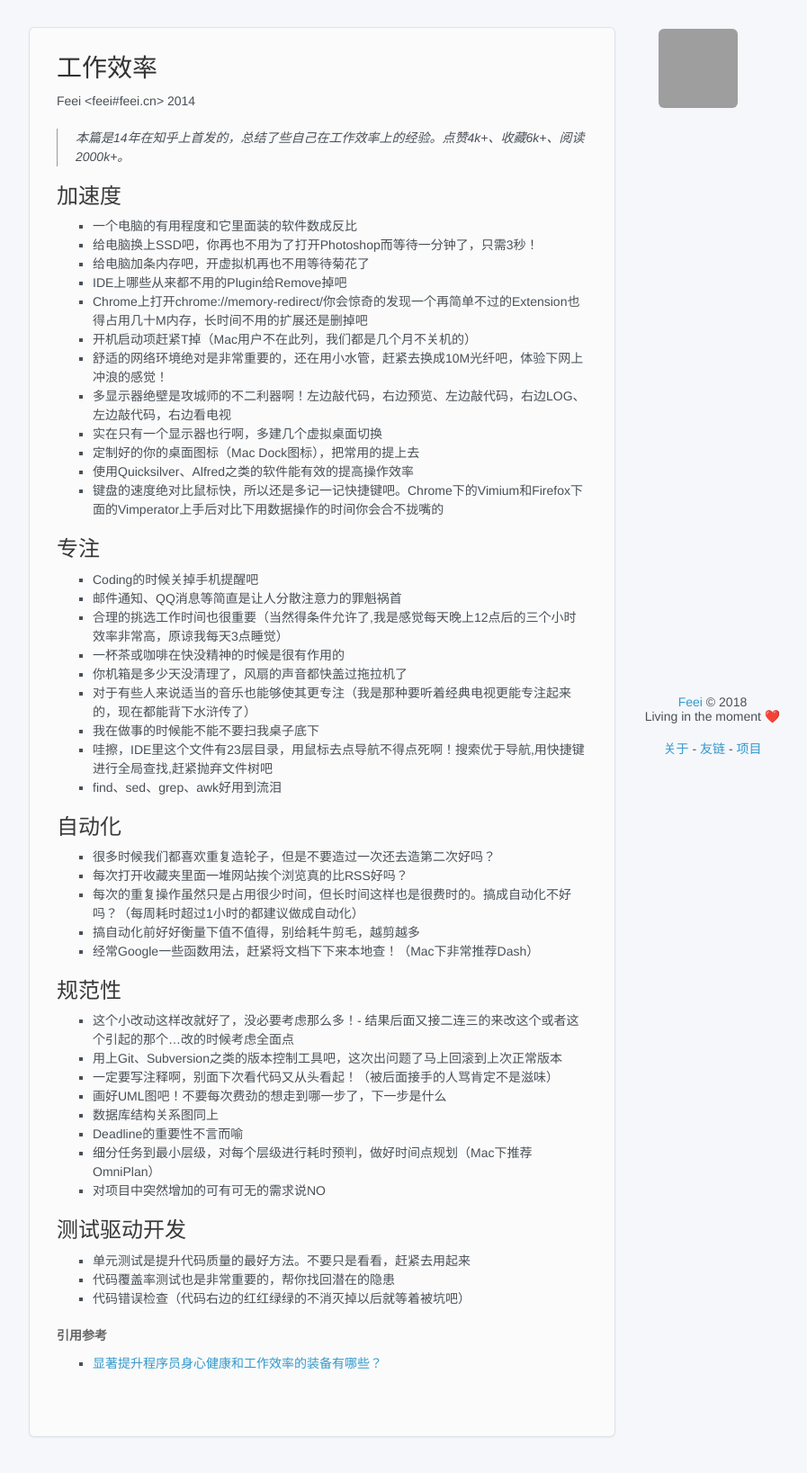
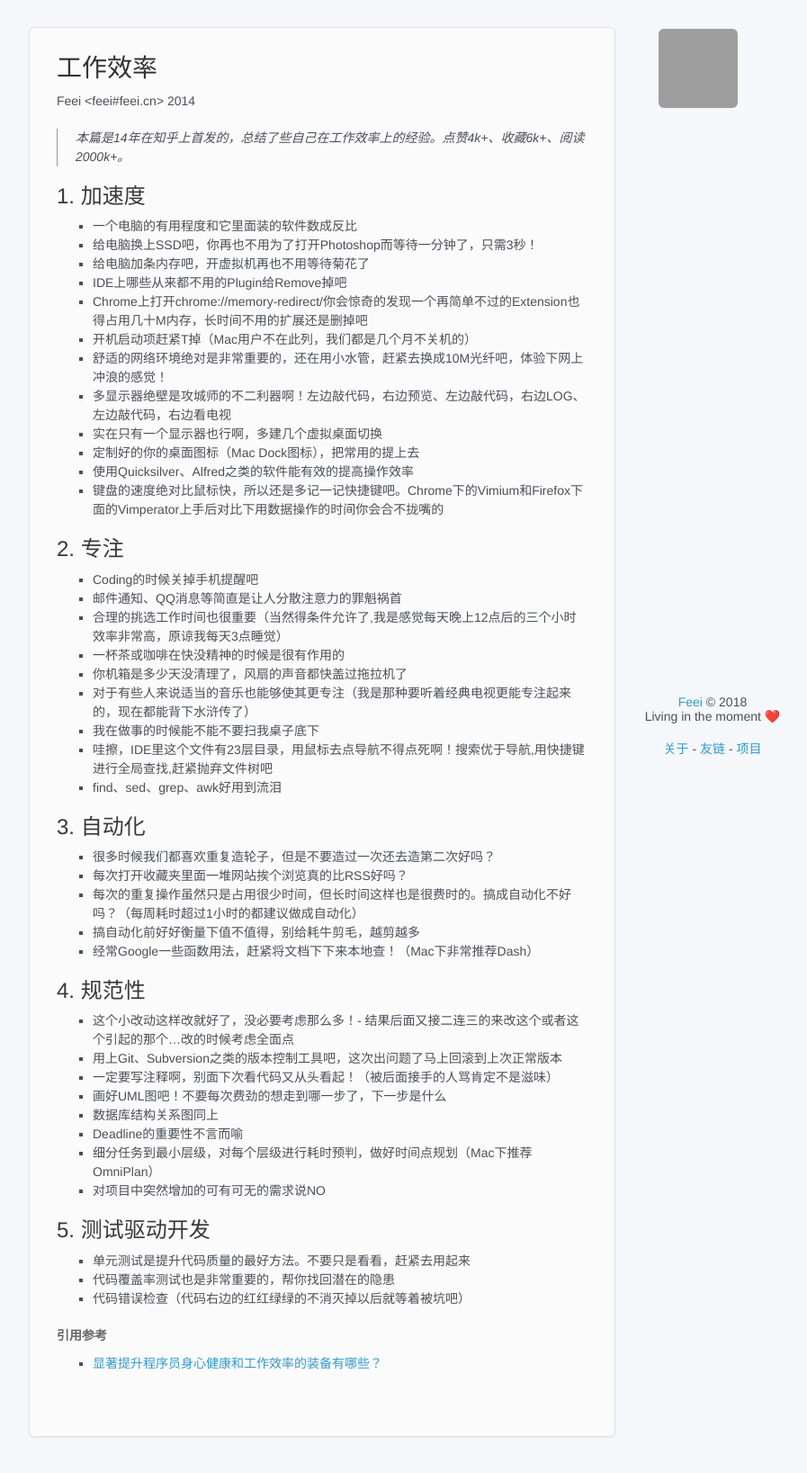
Before and after one commit to limengmingx/Papers, a Jekyll site: the page built from work-efficiency.md, in a window 1280 px wide. Shown: the whole page at 90% size, without its empty margins (283-1180 px from the left). Built offline with Jekyll 4.4.1, drawn with Linux system fonts in a browser that asks for light colours; our own code applies the rules of GitHub Pages for plain Markdown files; a script that is not in the unit is left out; comment, search, counter and statistics services are not loaded; grey boxes are pictures that could not be loaded.

Commit message:
Update work-efficiency.md

```diff
--- a/work-efficiency.md
+++ b/work-efficiency.md
@@ -9,7 +9,7 @@ Feei <feei#feei.cn> 2014
 
 > 本篇是14年在知乎上首发的，总结了些自己在工作效率上的经验。点赞4k+、收藏6k+、阅读2000k+。
 
-## 加速度
+## 1. 加速度
 - 一个电脑的有用程度和它里面装的软件数成反比
 - 给电脑换上SSD吧，你再也不用为了打开Photoshop而等待一分钟了，只需3秒！
 - 给电脑加条内存吧，开虚拟机再也不用等待菊花了
@@ -23,7 +23,7 @@ Feei <feei#feei.cn> 2014
 - 使用Quicksilver、Alfred之类的软件能有效的提高操作效率
 - 键盘的速度绝对比鼠标快，所以还是多记一记快捷键吧。Chrome下的Vimium和Firefox下面的Vimperator上手后对比下用数据操作的时间你会合不拢嘴的
 
-## 专注
+## 2. 专注
 - Coding的时候关掉手机提醒吧
 - 邮件通知、QQ消息等简直是让人分散注意力的罪魁祸首
 - 合理的挑选工作时间也很重要（当然得条件允许了,我是感觉每天晚上12点后的三个小时效率非常高，原谅我每天3点睡觉）
@@ -34,14 +34,14 @@ Feei <feei#feei.cn> 2014
 - 哇擦，IDE里这个文件有23层目录，用鼠标去点导航不得点死啊！搜索优于导航,用快捷键进行全局查找,赶紧抛弃文件树吧
 - find、sed、grep、awk好用到流泪
 
-## 自动化
+## 3. 自动化
 - 很多时候我们都喜欢重复造轮子，但是不要造过一次还去造第二次好吗？
 - 每次打开收藏夹里面一堆网站挨个浏览真的比RSS好吗？
 - 每次的重复操作虽然只是占用很少时间，但长时间这样也是很费时的。搞成自动化不好吗？（每周耗时超过1小时的都建议做成自动化）
 - 搞自动化前好好衡量下值不值得，别给耗牛剪毛，越剪越多
 - 经常Google一些函数用法，赶紧将文档下下来本地查！（Mac下非常推荐Dash）
 
-## 规范性
+## 4. 规范性
 - 这个小改动这样改就好了，没必要考虑那么多！- 结果后面又接二连三的来改这个或者这个引起的那个…改的时候考虑全面点
 - 用上Git、Subversion之类的版本控制工具吧，这次出问题了马上回滚到上次正常版本
 - 一定要写注释啊，别面下次看代码又从头看起！（被后面接手的人骂肯定不是滋味）
@@ -51,7 +51,7 @@ Feei <feei#feei.cn> 2014
 - 细分任务到最小层级，对每个层级进行耗时预判，做好时间点规划（Mac下推荐OmniPlan）
 - 对项目中突然增加的可有可无的需求说NO
 
-## 测试驱动开发
+## 5. 测试驱动开发
 - 单元测试是提升代码质量的最好方法。不要只是看看，赶紧去用起来
 - 代码覆盖率测试也是非常重要的，帮你找回潜在的隐患
 - 代码错误检查（代码右边的红红绿绿的不消灭掉以后就等着被坑吧）
```
